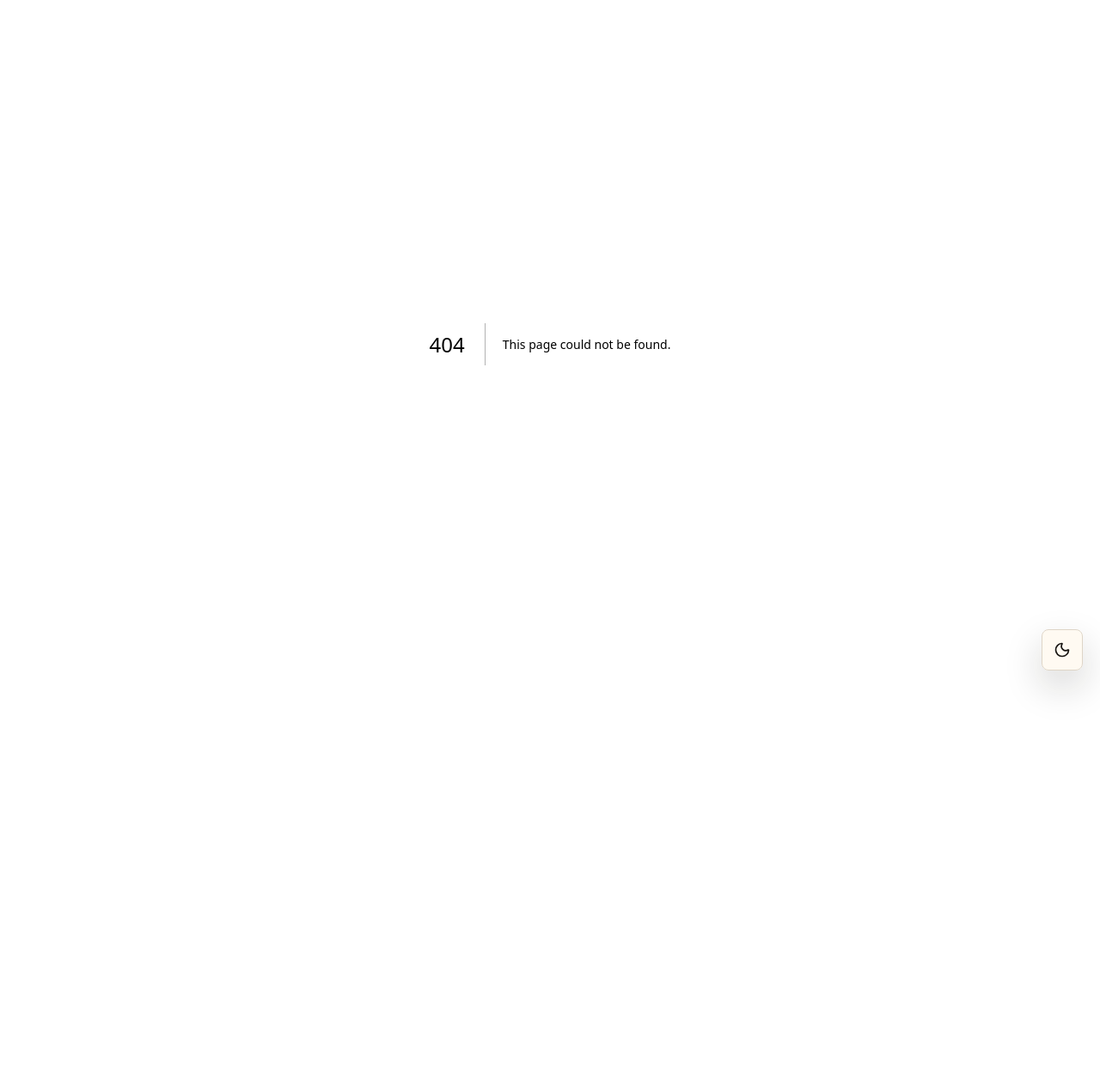
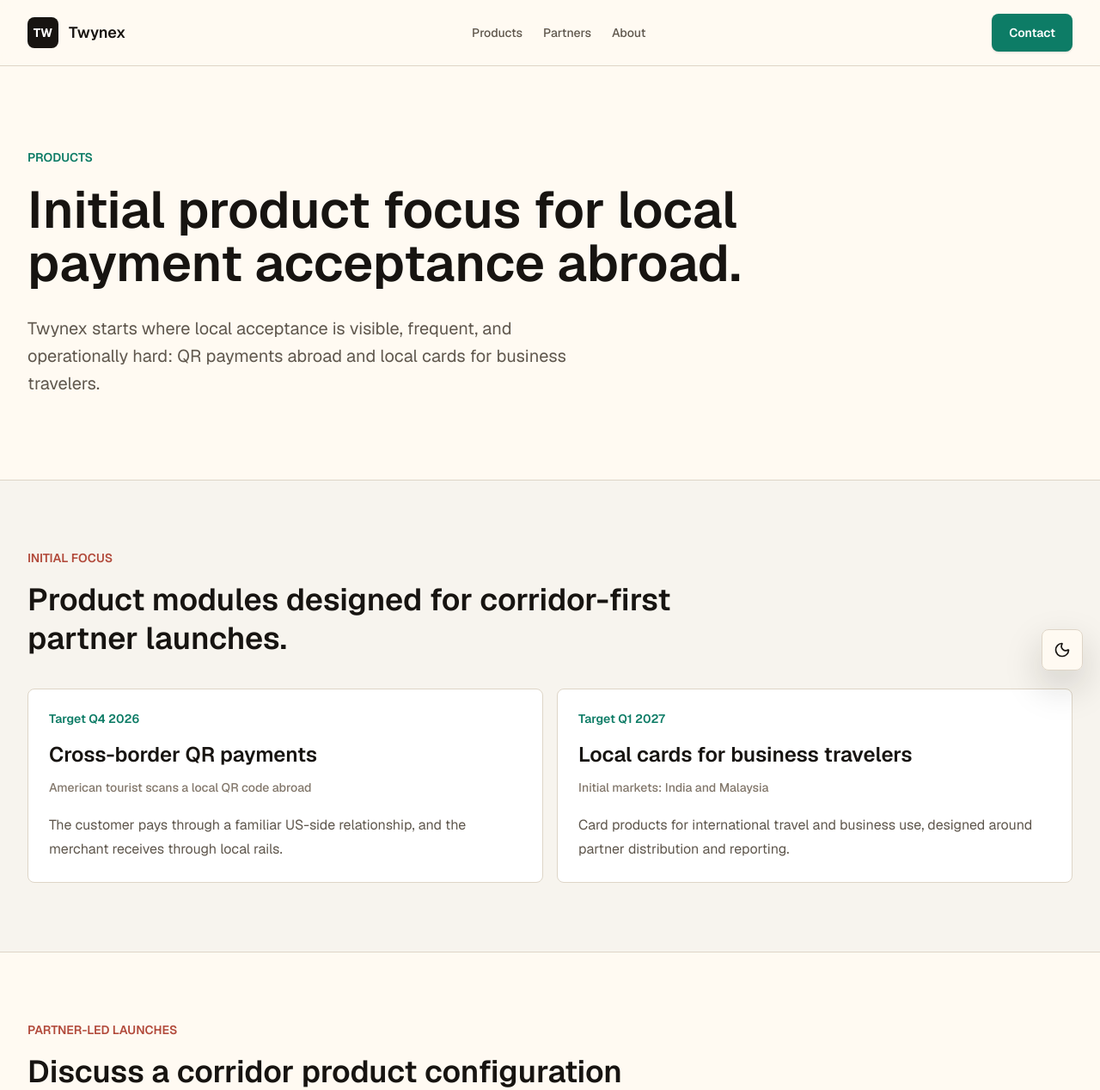
Before and after one commit to dev-tokn/twynex, a Next.js app: page /products in a window 1280 px wide. Before the commit this address had no page. Shown: the top 1268 px of the page at 86% size. Before the commit the page ends 800 px from the top, so only its background shows below. Built offline with nearby package versions, Linux system fonts and the light colour scheme.

Commit message:
Move initial focus to products page

```diff
--- a/src/app/page.tsx
+++ b/src/app/page.tsx
@@ -14,7 +14,6 @@ import {
   contact,
   faqGroups,
   flowSteps,
-  initialFocus,
   metrics,
   partnerTypes,
   problemPoints,
@@ -140,27 +139,6 @@ export default function Home() {
         </div>
       </Section>
 
-      <Section id="focus" tone="sand">
-        <Reveal>
-          <Eyebrow tone="red">Initial focus</Eyebrow>
-          <h2 className="mt-4 max-w-3xl text-4xl font-semibold leading-tight">
-            Start where local acceptance is visible, frequent, and operationally hard.
-          </h2>
-        </Reveal>
-        <Stagger className="mt-9 grid gap-4 lg:grid-cols-2">
-          {initialFocus.map((useCase) => (
-            <StaggerItem key={useCase.title}>
-              <InfoCard className="h-full">
-                <p className="text-sm font-semibold text-accent">{useCase.launch}</p>
-                <h3 className="mt-4 text-2xl font-semibold">{useCase.title}</h3>
-                <p className="mt-3 text-sm font-medium text-subtle-foreground">{useCase.markets}</p>
-                <p className="mt-5 text-base leading-7 text-muted-foreground">{useCase.copy}</p>
-              </InfoCard>
-            </StaggerItem>
-          ))}
-        </Stagger>
-      </Section>
-
       <Section id="how-it-works" tone="dark">
         <div className="grid gap-8 lg:grid-cols-[0.8fr_1.2fr]">
           <Reveal>
--- /dev/null
+++ b/src/app/products/page.tsx
@@ -0,0 +1,75 @@
+import { SiteFooter } from "@/components/layout/site-footer";
+import { SiteHeader } from "@/components/layout/site-header";
+import { Section } from "@/components/layout/section";
+import { Reveal } from "@/components/motion/reveal";
+import { Stagger, StaggerItem } from "@/components/motion/stagger";
+import { Button } from "@/components/ui/button";
+import { Eyebrow } from "@/components/ui/eyebrow";
+import { InfoCard } from "@/components/ui/info-card";
+import { initialFocus } from "@/lib/site-content";
+
+export default function ProductsPage() {
+  return (
+    <main className="min-h-screen bg-surface text-foreground">
+      <SiteHeader />
+
+      <section className="border-b border-border bg-background">
+        <div className="mx-auto max-w-7xl px-5 py-16 sm:px-8 lg:py-24">
+          <Reveal className="max-w-4xl">
+            <Eyebrow>Products</Eyebrow>
+            <h1 className="mt-5 text-5xl font-semibold leading-[1.04] sm:text-6xl">
+              Initial product focus for local payment acceptance abroad.
+            </h1>
+            <p className="mt-7 max-w-2xl text-xl leading-8 text-muted-foreground">
+              Twynex starts where local acceptance is visible, frequent, and
+              operationally hard: QR payments abroad and local cards for business travelers.
+            </p>
+          </Reveal>
+        </div>
+      </section>
+
+      <Section tone="sand">
+        <Reveal>
+          <Eyebrow tone="red">Initial focus</Eyebrow>
+          <h2 className="mt-4 max-w-3xl text-4xl font-semibold leading-tight">
+            Product modules designed for corridor-first partner launches.
+          </h2>
+        </Reveal>
+        <Stagger className="mt-9 grid gap-4 lg:grid-cols-2">
+          {initialFocus.map((useCase) => (
+            <StaggerItem key={useCase.title}>
+              <InfoCard className="h-full">
+                <p className="text-sm font-semibold text-accent">{useCase.launch}</p>
+                <h3 className="mt-4 text-2xl font-semibold">{useCase.title}</h3>
+                <p className="mt-3 text-sm font-medium text-subtle-foreground">
+                  {useCase.markets}
+                </p>
+                <p className="mt-5 text-base leading-7 text-muted-foreground">
+                  {useCase.copy}
+                </p>
+              </InfoCard>
+            </StaggerItem>
+          ))}
+        </Stagger>
+      </Section>
+
+      <section className="bg-background">
+        <div className="mx-auto max-w-7xl px-5 py-16 sm:px-8 lg:py-20">
+          <Reveal className="grid gap-8 lg:grid-cols-[1fr_auto] lg:items-end">
+            <div>
+              <Eyebrow tone="red">Partner-led launches</Eyebrow>
+              <h2 className="mt-4 max-w-3xl text-4xl font-semibold leading-tight">
+                Discuss a corridor product configuration with Twynex.
+              </h2>
+            </div>
+            <Button href="/contact?inquiry=pilot" variant="inverse">
+              Contact Twynex
+            </Button>
+          </Reveal>
+        </div>
+      </section>
+
+      <SiteFooter />
+    </main>
+  );
+}
--- a/src/lib/site-content.ts
+++ b/src/lib/site-content.ts
@@ -1,4 +1,5 @@
 export const navItems = [
+  { label: "Products", href: "/products" },
   { label: "Partners", href: "/partners" },
   { label: "About", href: "/about" },
 ];
```
